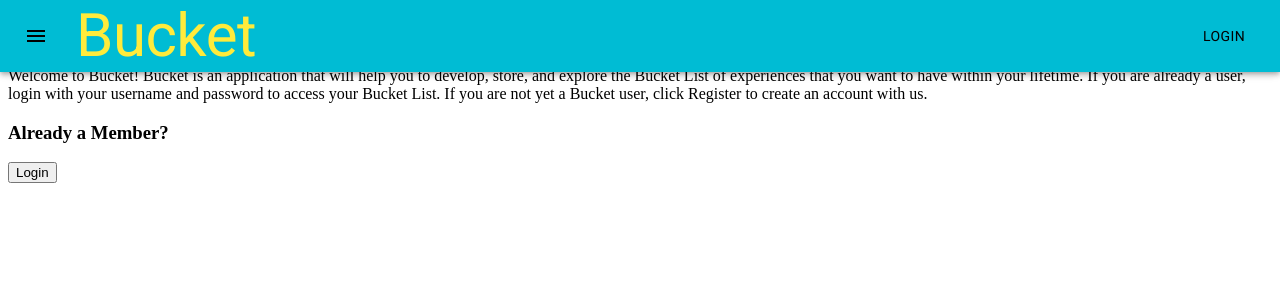
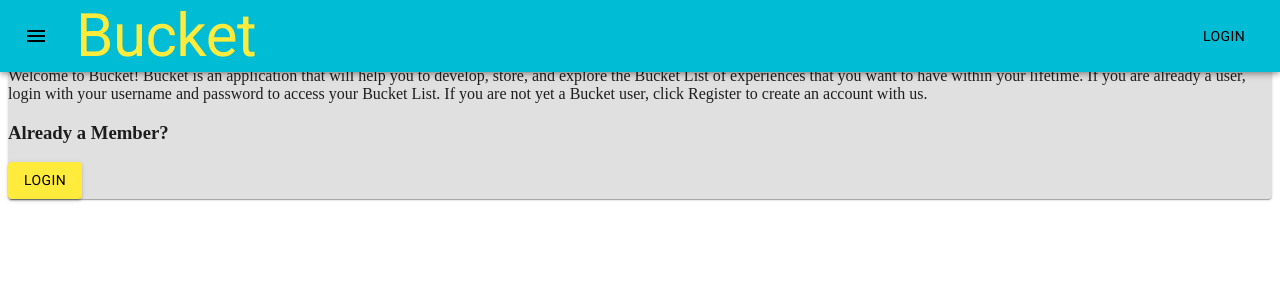
Before and after one commit to atculpepper/new-bucket, a React (Create React App) app: page /#/home in a window 1280 px wide. Shown: the top 300 px of the page. Built offline with nearby package versions, Linux system fonts and the light colour scheme; no server answers.

Commit message:
added Paper to LandingPage and updated Button. Still no margins.

```diff
--- a/src/App.js
+++ b/src/App.js
@@ -38,6 +38,9 @@ const theme = createMuiTheme({
     // typography: {
     //   fontFamily: 'Roboto',
     // },
+    background: {
+      paper: '#e0e0e0',
+    },
   },
 });
 
--- a/src/pages/LandingPage/LandingPage.js
+++ b/src/pages/LandingPage/LandingPage.js
@@ -1,6 +1,8 @@
 import React, { Component } from 'react';
 import { connect } from 'react-redux';
 import mapStoreToProps from '../../redux/mapStoreToProps';
+import { Paper, Typography } from '@material-ui/core';
+import Button from '@material-ui/core/Button';
 
 // import './LandingPage.css';
 
@@ -15,11 +17,11 @@ class LandingPage extends Component {
 
   render() {
     return (
-      <div className='container'>
+      <Paper color='inherit'>
         <h2>{this.state.heading}</h2>
 
-        <div className='grid'>
-          <div className='grid-col grid-col_8'>
+        <div>
+          <div>
             <p>
               Welcome to Bucket! Bucket is an application that will help you to
               develop, store, and explore the Bucket List of experiences that
@@ -29,14 +31,18 @@ class LandingPage extends Component {
               account with us.
             </p>
           </div>
-          <div className='grid-col grid-col_4'>
+          <div>
             <h3>Already a Member?</h3>
-            <button className='btn btn_sizeFull' onClick={this.onLogin}>
+            <Button
+              variant='contained'
+              color='secondary'
+              onClick={this.onLogin}
+            >
               Login
-            </button>
+            </Button>
           </div>
         </div>
-      </div>
+      </Paper>
     );
   }
 }
```
